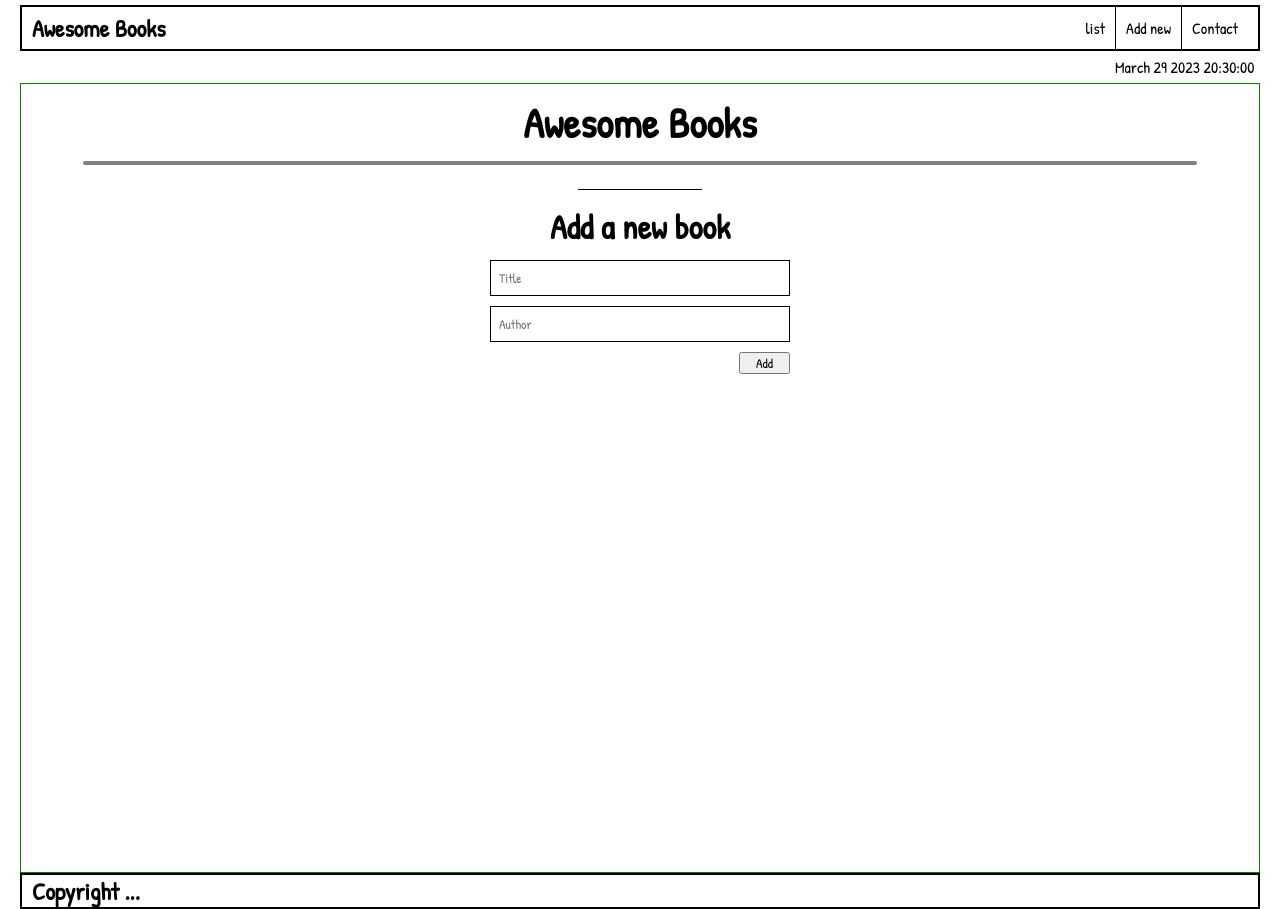
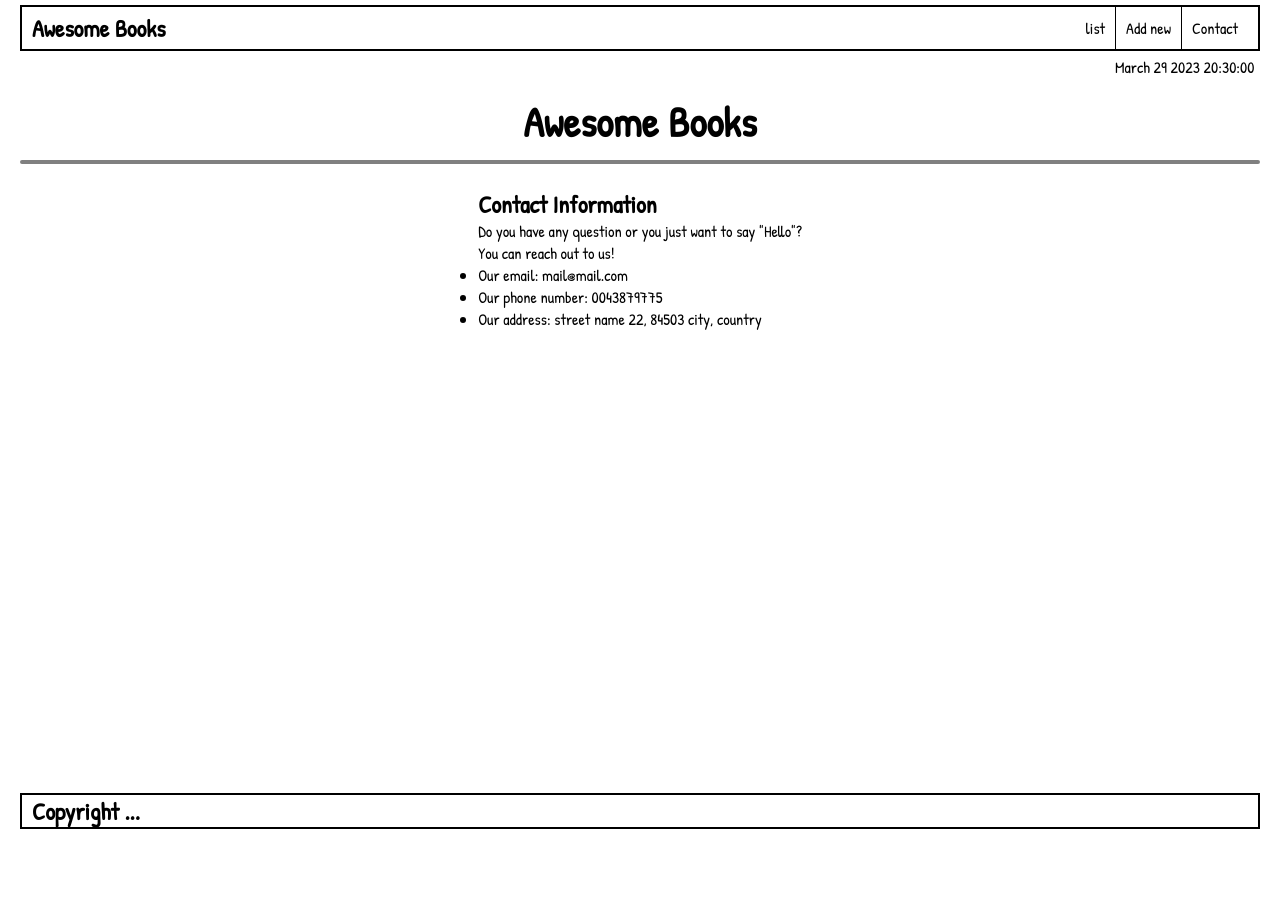
Before and after one commit to tan12082001/Project-AwesomeBooks, a website: page index.html in a window 1280 px wide. After the commit the page ends 829 px from the top, so only its background shows below. Drawn offline with Linux system fonts and the light colour scheme.

Commit message:
Add contact section

```diff
--- a/index.html
+++ b/index.html
@@ -24,6 +24,7 @@
     </header>
     <div class="wrapper">
         <main>
+            <section class="book-lists">
                 <div class="heading">
                 <h1>Awesome Books</h1>
                 </div>
@@ -32,6 +33,8 @@
 
                     </table>
                 </div>
+            </section>
+            <section class="new-entry" style="display: none;">
                 <div class="add-book">
                 <div class="hr"></div>
                 <div class="title-add-new">
@@ -49,6 +52,19 @@
                         <button class="add-book-button" type="submit">Add</button>
                 </form>
             </div>
+            </section>
+            <section class="contact-us">
+                <div class="main">
+                    <h2>Contact Information</h2>
+                    <p>Do you have any question or you just want to say "Hello"?</p>
+                    <p>You can reach out to us!</p>
+                    <ul>
+                        <li>Our email: mail@mail.com</li>
+                        <li>Our phone number: 0043879775</li>
+                        <li>Our address: street name 22, 84503 city, country</li>
+                    </ul>
+                </div>
+            </section>
         </main>
     </div>
     <footer class="footer-border">
--- a/styles.css
+++ b/styles.css
@@ -8,7 +8,7 @@
 }
 body{
   padding: 5px 20px;
-  height: 100vh;
+  height: 90vh;
 }
 .nav-header{
   display: flex;
@@ -43,7 +43,6 @@ body{
   width: 100%;
   height: 100%;
   margin: 0 auto;
-  border: 1px solid green;
 }
 
 .wrapper main {
@@ -52,16 +51,21 @@ body{
   justify-content: center;
   align-items: center;
 }
+.heading{
+  text-align: center;
+}
 
 .heading h1 {
   font-size: 42px;
   padding: 10px;
 }
-
+.book-lists{
+  width: 100%;
+}
 .books-display {
   border: 2px solid gray;
   border-radius: 2px;
-  width: 90%;
+  width: 100%;
   margin: 0 auto 24px;
 }
 
```
Lines whose indentation alone changed are shown as unchanged.
